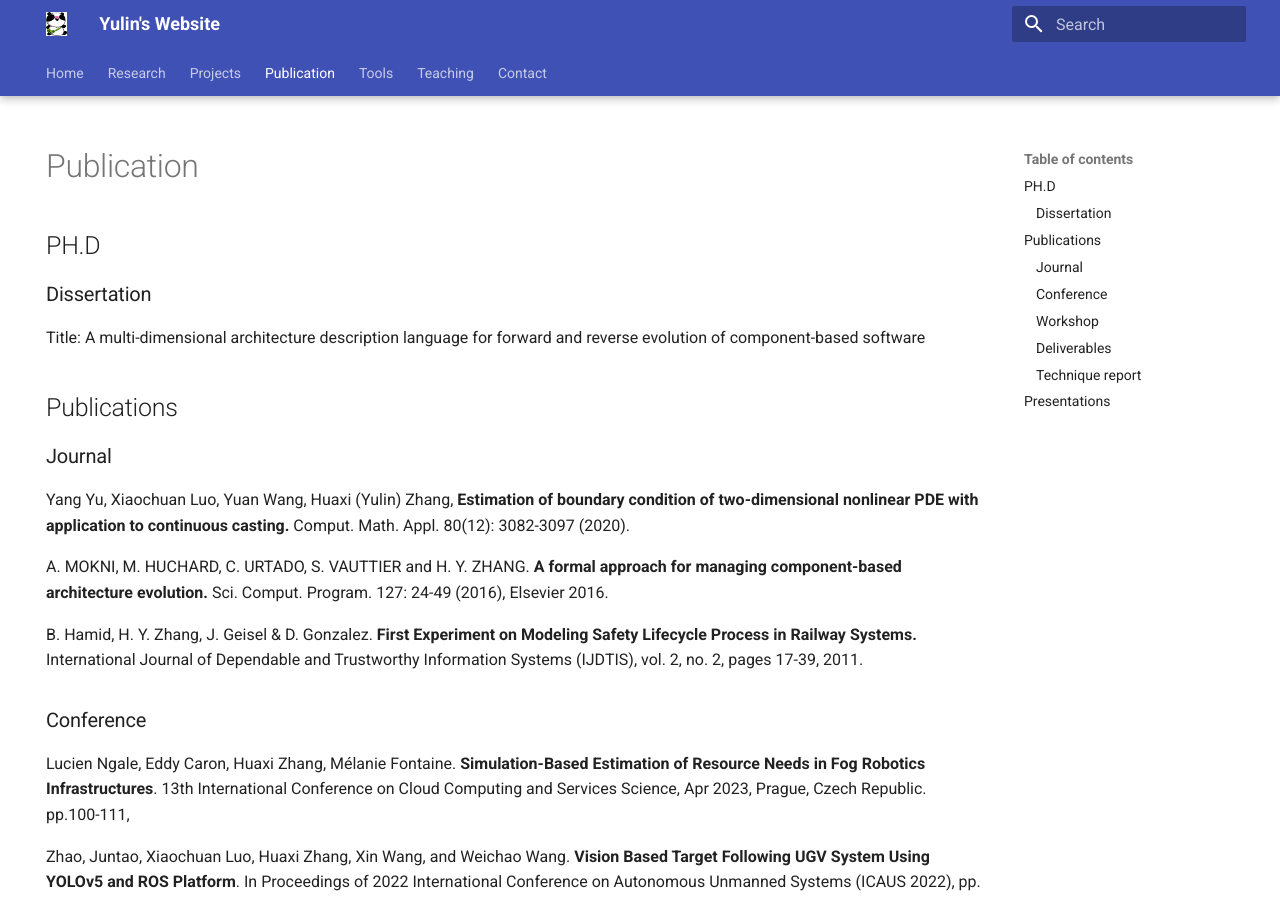
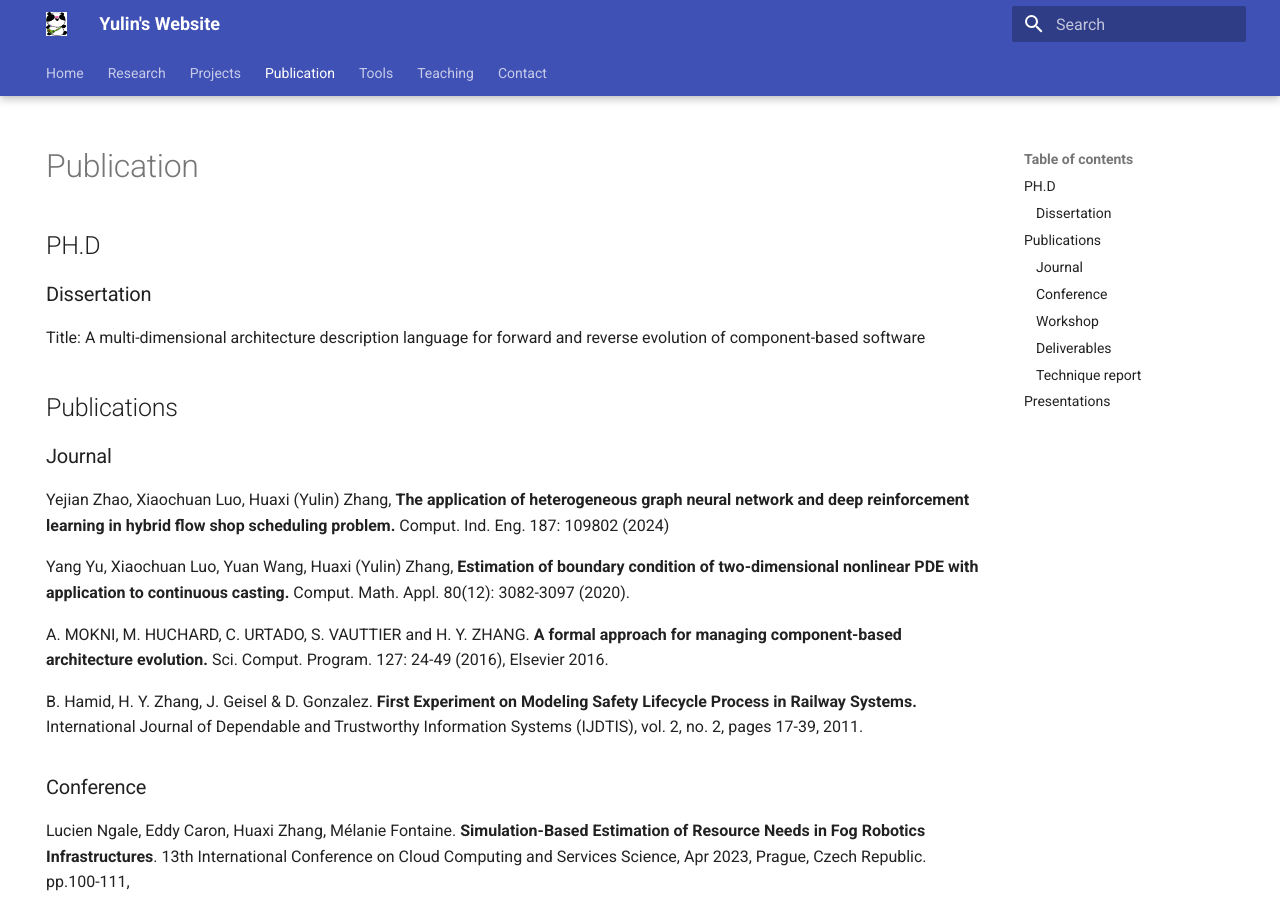
Before and after one commit to yulinz888888/yulinz888888.github.io, an MkDocs documentation site: the page built from docs/publications.md, in a window 1280 px wide and 900 px high. Built offline with MkDocs 1.6.1 and Material for MkDocs 9.7.7, drawn with Linux system fonts in a browser that asks for light colours.

Commit message:
Update publications.md

```diff
--- a/docs/publications.md
+++ b/docs/publications.md
@@ -12,6 +12,8 @@ Title: A multi-dimensional architecture description language for forward and rev
 ## Publications
 
 ### Journal
+
+Yejian Zhao, Xiaochuan Luo, Huaxi (Yulin) Zhang, **The application of heterogeneous graph neural network and deep reinforcement learning in hybrid flow shop scheduling problem.** Comput. Ind. Eng. 187: 109802 (2024)
 
 Yang Yu, Xiaochuan Luo, Yuan Wang, Huaxi (Yulin) Zhang, **Estimation of boundary condition of two-dimensional nonlinear PDE with application to continuous casting.** Comput. Math. Appl. 80(12): 3082-3097 (2020).
 
```
